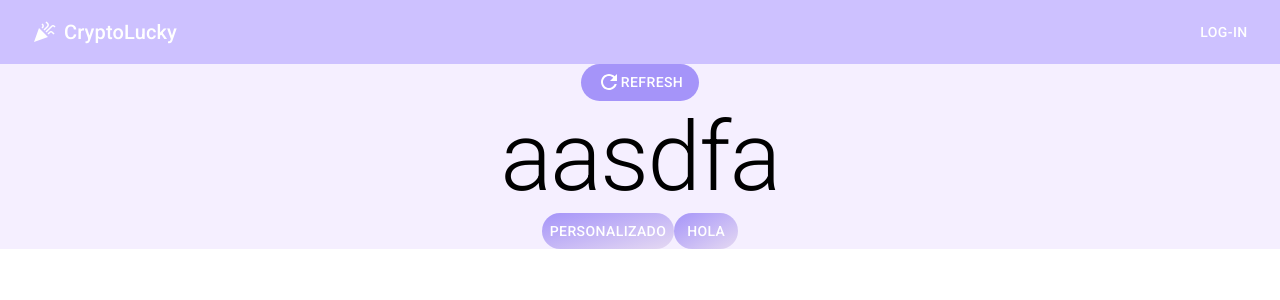
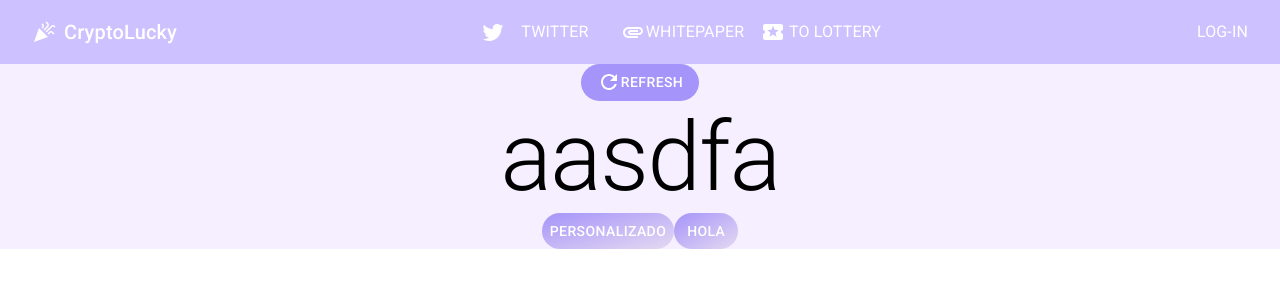
Before and after one commit to rexode/prueba-frontend, a React (Create React App) app in the folder web/: page / in a window 1280 px wide. Shown: the top 300 px of the page. Built offline with nearby package versions, Linux system fonts and the light colour scheme.

Commit message:
Navbar completada

```diff
--- a/web/src/components/NavBar.jsx
+++ b/web/src/components/NavBar.jsx
@@ -1,24 +1,52 @@
-import { AppBar, Toolbar, Typography,Button, IconButton } from "@mui/material";
-import {styled} from "@mui/material"
-import { Celebration } from "@mui/icons-material";
+import { AppBar, Toolbar, Typography, Button, IconButton } from "@mui/material";
+import { styled } from "@mui/material";
+import {
+  Celebration,
+  Twitter,
+  Attachment,
+  LocalActivity,
+} from "@mui/icons-material";
 
 import { Box } from "@mui/system";
 import React from "react";
-const Navbar=()=>{
+const Navbar = () => {
   return (
     <Box sx={{ flexGrow: 1 }}>
       <AppBar elevation={0} position="static">
         <Toolbar>
-            <IconButton sx={{color:"white"}}><Celebration/></IconButton>
+          <IconButton sx={{ color: "white" }}>
+            <Celebration />
+          </IconButton>
           <Typography variant="h6" component="div" sx={{ flexGrow: 1 }}>
             CryptoLucky
           </Typography>
+          <Box
+            sx={{
+              flexGrow: 1,
+              display: "flex",
+              alignItems: "Right",
+              textAlign: "center",
+            }}
+          >
             <Button disableElevation sx={{ color: "white" }}>
-              Log-in
+              <Twitter />
+              <Typography sx={{ minWidth: 100 }}>Twitter</Typography>{" "}
+            </Button>
+            <Button disableElevation sx={{ color: "white" }}>
+              <Attachment />
+              <Typography sx={{ minWidth: 100 }}>WhitePaper</Typography>
+            </Button>
+            <Button disableElevation sx={{ color: "white" }}>
+              <LocalActivity />
+              <Typography sx={{ minWidth: 100 }}>To Lottery</Typography>
+            </Button>
+          </Box>
+          <Button disableElevation sx={{ color: "white" }}>
+            <Typography fontSize={16}>Log-in</Typography>
           </Button>
         </Toolbar>
       </AppBar>
     </Box>
   );
-}
-export default Navbar
+};
+export default Navbar;
```
Also changed, not shown: web/src/App.jsx (+5 -9 lines). Lines whose indentation alone changed are shown as unchanged.
